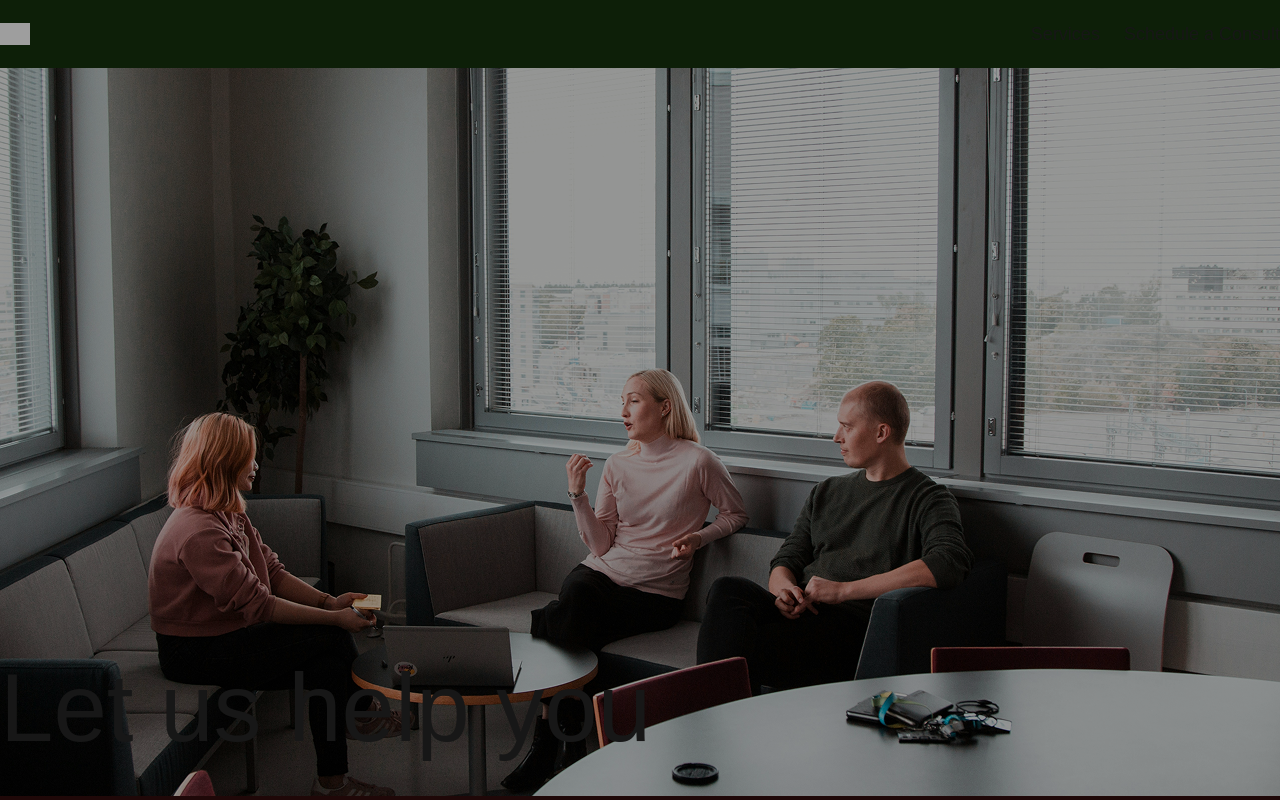
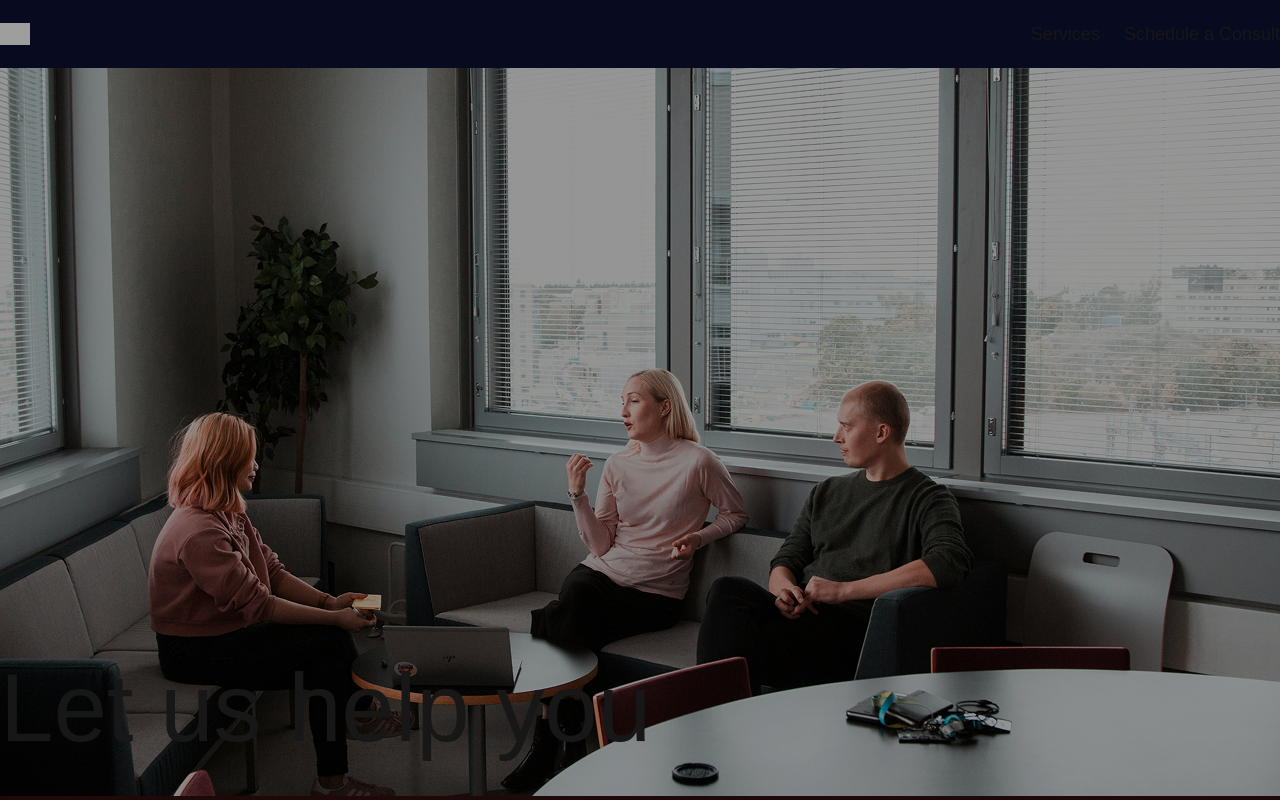
Before and after one commit to DavronNabijonv/Business_consulting, a Next.js app: page /schedule in a window 1280 px wide. Shown: the top 800 px of the page. Built offline with nearby package versions, Linux system fonts and the light colour scheme; grey boxes are pictures that could not be loaded.

Commit message:
navbar bg color updated by page

```diff
--- a/app/globals.css
+++ b/app/globals.css
@@ -29,3 +29,8 @@ body {
   color: var(--foreground);
   font-family: Arial, Helvetica, var(--font-poppins) , sans-serif;
 }
+
+
+.salom{
+  color: #080a1f;
+}
--- a/component/foot_nav/navbar.tsx
+++ b/component/foot_nav/navbar.tsx
@@ -1,13 +1,19 @@
 "use client";
 import Image from "next/image";
 import Link from "next/link";
-import { useSearchParams } from "next/navigation";
+import { usePathname } from "next/navigation";
 
 export function Navbar() {
-  const page = useSearchParams();
-  const bgColor = "";
+  const page = usePathname();
+  const bgColor =
+    page === "/service"
+      ? "bg-[#0D1F08]"
+      : page === "schedule"
+        ? "bg-[#1f0808]"
+        : "bg-[#080a1f]";
+  console.log("current page: ", page);
   return (
-    <div className="bg-[#0D1F08] font-poppins py-5">
+    <div className={`font-poppins py-5 ${bgColor}`}>
       <div className="max-w-350 w-full mx-auto flex items-center justify-between ">
         <Link href="/">
           <Image src="/Logo.png" alt="logo image" width={30} height={20} />
```
